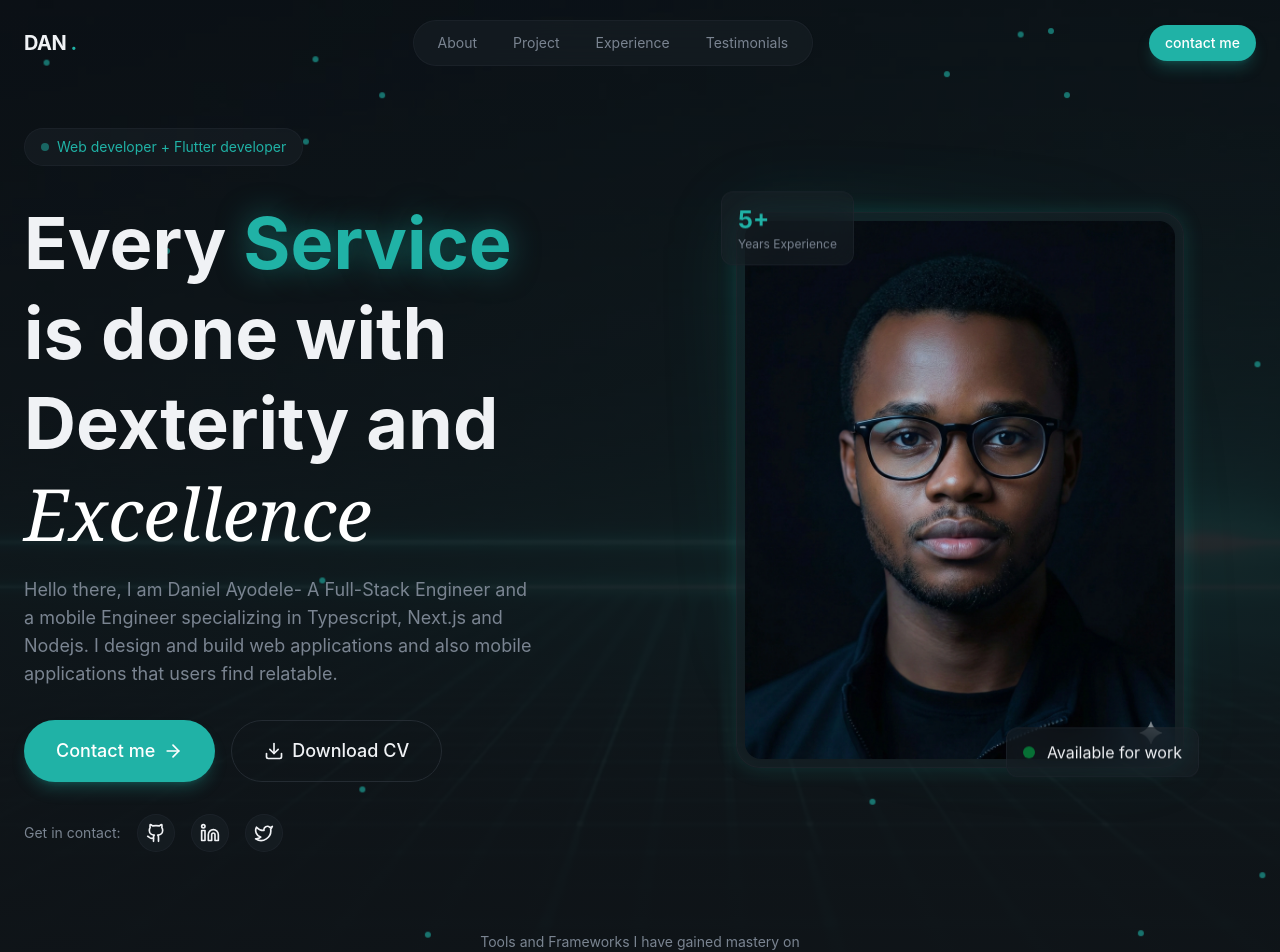
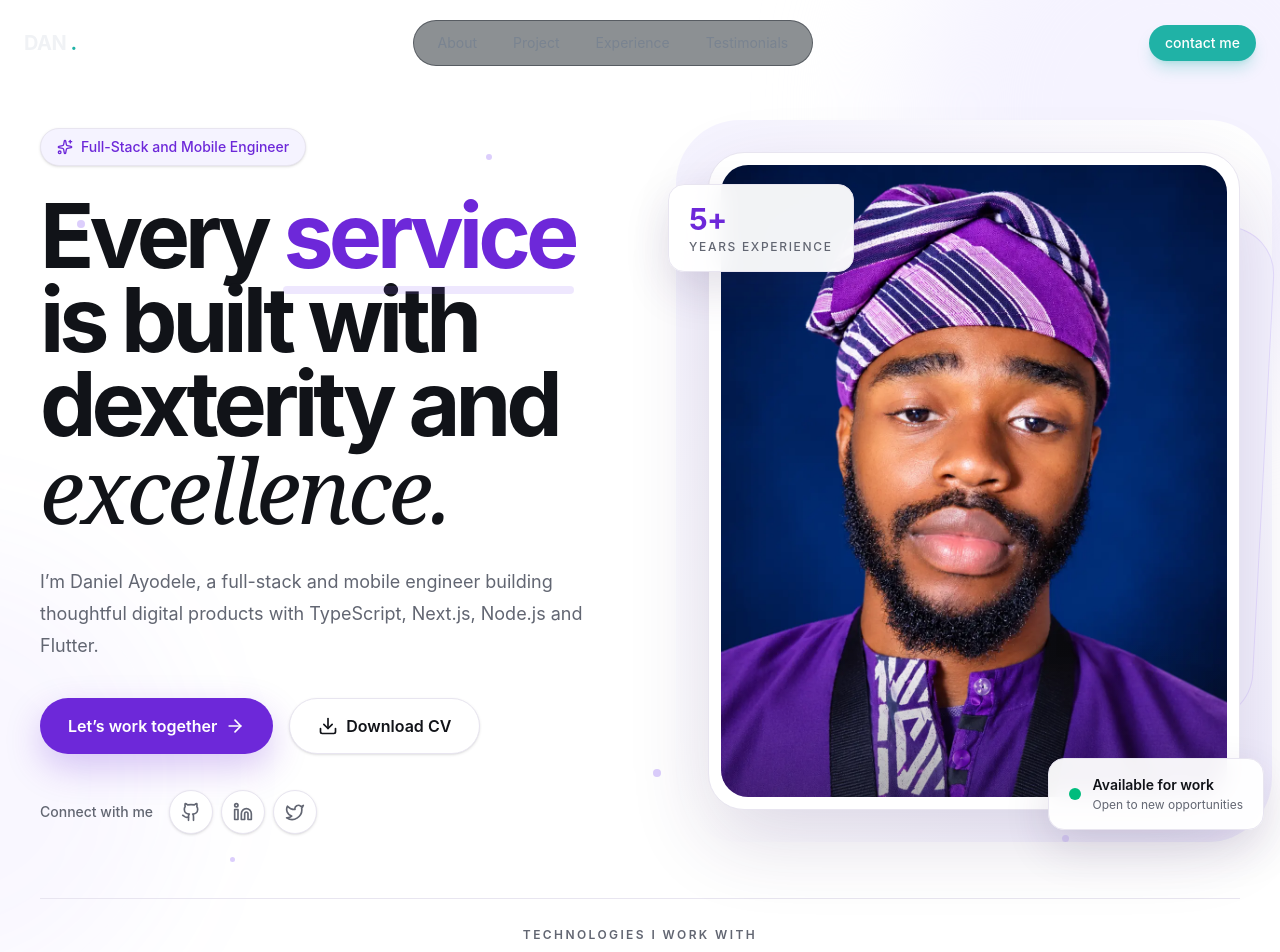
Before and after one commit to Emperor16/Daniel-Portfolio, a React (Vite) app: page / in a window 1280 px wide. Shown: the top 952 px of the page. Built offline with nearby package versions, Linux system fonts and the light colour scheme.

Commit message:
website revamp start phase

```diff
--- a/src/sections/hero.jsx
+++ b/src/sections/hero.jsx
@@ -1,164 +1,246 @@
-import { ArrowRight, Download, Github, Linkedin, Twitter , ChevronDown} from "lucide-react";
-import { Button } from "../components/button";
-import { AnimatedBorderButton } from "../components/animatedBorderButton";
-
+import {
+  ArrowRight,
+  Download,
+  Github,
+  Linkedin,
+  Twitter,
+  Sparkles,
+  ChevronDown,
+} from "lucide-react";
 
 const skills = [
-    "Typescript",
+  "TypeScript",
   "Next.js",
-    "Nodejs",
+  "Node.js",
   "React Native",
   "Flutter",
   "Python",
   "MongoDB",
   "SQL",
   "Git",
-    "Github Actions",
-    "Figma"
-]
+  "GitHub Actions",
+  "Figma",
+];
+
+const socialLinks = [
+  {
+    label: "GitHub",
+    icon: Github,
+    href: "https://github.com/Emperor16",
+  },
+  {
+    label: "LinkedIn",
+    icon: Linkedin,
+    href: "https://www.linkedin.com/in/ayodele-daniel-33484a3a8/",
+  },
+  {
+    label: "X / Twitter",
+    icon: Twitter,
+    href: "https://x.com/DanielO23937500",
+  },
+];
+
+const decorativeDots = [
+  { left: "6%", top: "20%", size: 8 },
+  { left: "18%", top: "78%", size: 5 },
+  { left: "38%", top: "14%", size: 6 },
+  { left: "51%", top: "70%", size: 8 },
+  { left: "68%", top: "12%", size: 5 },
+  { left: "83%", top: "76%", size: 7 },
+  { left: "93%", top: "30%", size: 5 },
+];
 
 export const Hero = () => {
   return (
-        <section className="relative min-h-screen flex items-center overflow-hidden">
-            <div className="absolute inset-0">
-                <img src="/hero-bg.webp" alt="" className="w-full h-full object-cover opacity-40" />
-                <div className="absolute inset-0 bg-gradient-to-b from-background/20 via-background/80 to-background" />
-            </div>
+    <section
+      id="home"
+      className="relative isolate min-h-screen overflow-hidden bg-white text-[#111318]"
+    >
+      {/* Soft background decoration */}
+      <div
+        aria-hidden="true"
+        className="pointer-events-none absolute inset-0 overflow-hidden"
+      >
+        <div className="absolute -right-40 -top-40 h-[540px] w-[540px] rounded-full bg-[#F5F3FF] blur-3xl" />
+        <div className="absolute -left-72 top-1/2 h-[460px] w-[460px] rounded-full bg-[#8B5CF6]/[0.05] blur-3xl" />
 
-            {/* Green Dots */}
-            <div className="absolute inset-0 overflow-hidden pointer-events-none">
-                {[...Array(30)].map((_, i) => (
-                    <div key={i} className="absolute w-1.5 h-1.5 rounded-full opacity-60"
+        <div className="absolute right-[8%] top-[16%] h-64 w-64 rounded-full border border-[#6D28D9]/10" />
+        <div className="absolute right-[11%] top-[20%] h-48 w-48 rounded-full border border-[#6D28D9]/10" />
+
+        {decorativeDots.map((dot, index) => (
+          <span
+            key={index}
+            className="absolute rounded-full bg-[#8B5CF6]/30"
             style={{
-                            backgroundColor: "#20B2A6",
-                            left: `${Math.random() * 100}%`,
-                            top: `${Math.random() * 100}%`,
-                            animation: `slow-drift ${15 + Math.random() * 20}s ease-in-out infinite`,
-                            animationDelay: `${Math.random() * 5}s`
+              left: dot.left,
+              top: dot.top,
+              width: dot.size,
+              height: dot.size,
             }}
           />
         ))}
       </div>
 
-            {/* Contents */}
-            <div className="container mx-auto px-6 pt-32 pb-20 relative z-10">
-                <div className="grid lg:grid-cols-2 gap-12 items-center">
-                    {/* Left Column- for my biography */}
-                    <div className="space-y-8">
-                        <div className="animate-fade-in">
-                            <span className="inline-flex items-center gap-2 px-4 py-2 rounded-full glass text-sm text-primary">
-                                <span className="w-2 h-2 bg-primary rounded-full animate-pulse"></span>
-                                Web developer + Flutter developer
-                            </span>
+      <div className="relative z-10 mx-auto flex min-h-screen max-w-7xl flex-col px-6 pb-10 pt-28 sm:px-8 lg:px-10 lg:pt-32">
+        <div className="grid flex-1 items-center gap-16 lg:grid-cols-[1.05fr_0.95fr] lg:gap-20">
+          {/* Left column */}
+          <div className="max-w-3xl">
+            <div className="mb-7 inline-flex items-center gap-2 rounded-full border border-[#E8E5F0] bg-[#F5F3FF] px-4 py-2 text-sm font-medium text-[#6D28D9] shadow-sm">
+              <Sparkles className="h-4 w-4" aria-hidden="true" />
+              Full-Stack and Mobile Engineer
             </div>
 
-
-                        {/* Headline */}
-                        <div className="space-y-4">
-                            <h1 className="text-5xl md:text-6xl lg:text-7xl font-bold leading-tight animate-fade-in animation-delay-100">
-                                Every <span className="text-primary glow-text"> Service</span><br />is done with
-                                Dexterity and <span className="font-serif italic font-normal text-white"> Excellence</span>
+            <h1 className="max-w-3xl text-[clamp(3.2rem,7vw,6.6rem)] font-bold leading-[0.94] tracking-[-0.055em] text-[#111318]">
+              Every{" "}
+              <span className="relative whitespace-nowrap text-[#6D28D9]">
+                service
+                <span
+                  aria-hidden="true"
+                  className="absolute -bottom-1 left-0 h-2 w-full rounded-full bg-[#8B5CF6]/15"
+                />
+              </span>
+              <br />
+              is built with
+              <br />
+              dexterity and
+              <br />
+              <span className="font-serif font-normal italic tracking-[-0.035em]">
+                excellence.
+              </span>
             </h1>
 
-                            <p className="text-lg text-muted-foreground max-w-lg animate-fade-in">
-                                Hello there, I am Daniel Ayodele- A Full-Stack Engineer and a mobile Engineer specializing in Typescript, Next.js and Nodejs.
-                                I design and build web applications and also mobile applications that users find relatable.
+            <p className="mt-8 max-w-xl text-lg leading-8 text-[#626672]">
+              I’m Daniel Ayodele, a full-stack and mobile engineer building
+              thoughtful digital products with TypeScript, Next.js, Node.js
+              and Flutter.
             </p>
-                        </div>
 
+            <div className="mt-9 flex flex-col gap-4 sm:flex-row sm:items-center">
+              <a
+                href="#contact"
+                className="group inline-flex min-h-14 items-center justify-center gap-2 rounded-full bg-[#6D28D9] px-7 py-3.5 font-semibold text-white shadow-[0_14px_35px_rgba(109,40,217,0.25)] transition duration-300 hover:-translate-y-1 hover:bg-[#5B21B6] hover:shadow-[0_18px_40px_rgba(109,40,217,0.32)] focus:outline-none focus-visible:ring-4 focus-visible:ring-[#8B5CF6]/30"
+              >
+                Let’s work together
+                <ArrowRight
+                  className="h-5 w-5 transition-transform duration-300 group-hover:translate-x-1"
+                  aria-hidden="true"
+                />
+              </a>
 
-                        {/* CTA */}
-                        <div className="flex flex-wrap gap-4 animate-fade-in animation-delay-300">
-                            <a href="#contact" className="relative overflow-hidden rounded-full font-medium focus:outline-none focus-visible:ring-2 focus-visible:ring-primary bg-primary text-primary-foreground hover:bg-primary/90 shadow-lg shadow-primary/25 px-8 py-4 text-lg inline-flex items-center gap-2">
-                                <span className="relative flex items-center justify-center gap-2"> Contact me  <ArrowRight className="w-5 h-5" /> </span>
-                            </a>
-                            <a href="/Ayodele_Daniel_Olamide_Resume.pdf" download className="group relative text-foreground transition-all duration-300 focus:outline-none focus-visible:ring-2 focus-visible:ring-primary focus-visible:ring-offset-2 px-8 py-4 text-lg font-medium rounded-full inline-flex items-center cursor-pointer bg-transparent border border-border">
-                                <svg
-                                    className="absolute inset-0 w-full h-full pointer-events-none"
-                                    viewBox="0 0 200 60"
-                                    preserveAspectRatio="none"
-                                    style={{ overflow: "visible" }}
+              <a
+                href="/Ayodele_Daniel_Olamide_Resume.pdf"
+                download
+                className="inline-flex min-h-14 items-center justify-center gap-2 rounded-full border border-[#E8E5F0] bg-white px-7 py-3.5 font-semibold text-[#111318] shadow-sm transition duration-300 hover:-translate-y-1 hover:border-[#8B5CF6]/50 hover:bg-[#F5F3FF] hover:text-[#6D28D9] focus:outline-none focus-visible:ring-4 focus-visible:ring-[#8B5CF6]/20"
               >
-                                    <path
-                                        d="M 30,1 A 29,29 0 0 0 1,30 L 1,30 A 29,29 0 0 0 30,59 L 170,59 A 29,29 0 0 0 199,30 L 199,30 A 29,29 0 0 0 170,1 Z"
-                                        fill="none"
-                                        stroke="var(--color-primary)"
-                                        strokeWidth="2"
-                                        strokeDasharray="150 450"
-                                        strokeDashoffset="0"
-                                        strokeLinecap="round"
-                                        strokeLinejoin="round"
-                                        className="neon-border-path"
-                                    />
-                                </svg>
-                                <span className="relative z-10 flex items-center justify-center gap-2">
-                                    <Download className="w-5 h-5" /> Download CV
-                                </span>
+                <Download className="h-5 w-5" aria-hidden="true" />
+                Download CV
               </a>
             </div>
 
-                        {/* Social Links */}
-                        <div className="flex items-center gap-4 animate-fade-in animation-delay-100">
-                            <span className="text-sm text-muted-foreground">Get in contact: </span>
-                            {[
-                                { icon: Github, href: "https://github.com/Emperor16" },
-                                { icon: Linkedin, href: "https://www.linkedin.com/in/ayodele-daniel-33484a3a8/" },
-                                { icon: Twitter, href: "https://x.com/DanielO23937500" }
-                            ].map((social, idx) => (
-                                <a key={idx} href={social.href} target="_blank" rel="noopener noreferrer" className="p-2 rounded-full glass hover:bg-primary/10 hover:text-primary transition-all duration-300">
-                                    <social.icon className="w-5 h-5" />
+            <div className="mt-9 flex flex-wrap items-center gap-4">
+              <span className="text-sm font-medium text-[#626672]">
+                Connect with me
+              </span>
+
+              <div className="flex items-center gap-2">
+                {socialLinks.map(({ label, icon: Icon, href }) => (
+                  <a
+                    key={label}
+                    href={href}
+                    target="_blank"
+                    rel="noopener noreferrer"
+                    aria-label={label}
+                    title={label}
+                    className="flex h-11 w-11 items-center justify-center rounded-full border border-[#E8E5F0] bg-white text-[#626672] shadow-sm transition duration-300 hover:-translate-y-1 hover:border-[#8B5CF6]/40 hover:bg-[#F5F3FF] hover:text-[#6D28D9] focus:outline-none focus-visible:ring-4 focus-visible:ring-[#8B5CF6]/20"
+                  >
+                    <Icon className="h-5 w-5" aria-hidden="true" />
                   </a>
-                            ))}
-                        </div>
-                    </div>
-                    {/* Right Column - for profile image of Daniel init */}
-                    <div className="relative animate-fade-in  animation-delay-300">
-
-                        {/* Daniel Profile */}
-                        <div className="relative max-w-md mx-auto">
-                            <div className="absolute inset-0 rounded-3xl bg-gradient-to-br from-primary/30 via-transparent to-primary/10 blur-2xl animate-pulse"
-                            />
-                            <div className="relative glass rounded-3xl p-2 glow-border">
-                                <img loading="lazy" className="w-full aspect-[4/5] object-cover rounded-2xl" src="/profile-photo.webp" alt="Daniel Ayodele" />
-                                {/* floating badge */}
-                                <div className="absolute -bottom-4 -right-4 glass rounded-xl px-4 py-3 animate-float">
-                                    <div className="flex items-center gap-3">
-                                        <div className="w-3 h-3 bg-green-500 rounded-full animate-pulse"></div>
-                                        <span>Available for work </span>
-                                    </div>
-                                </div>
-                                {/* stats badge */}
-                                <div className="absolute -top-4 -left-4 glass rounded-xl px-4 py-3 animate-float animation-delay-500">
-                                    <div className="text-2xl font-bold text-primary">5+</div>
-                                    <div className="text-xs text-muted-foreground">Years Experience</div>
-                                </div>
-                            </div>
-                        </div>
-                    </div>
-                </div>
-                {/* Skills Cloud */}
-                <div className="mt-20 animate-fade-in animation-delay-200">
-                    <p className="text-sm text-muted-foreground mb-6 text-center">Tools and Frameworks I have gained mastery on</p>
-                    <div className="relative overflow-hidden">
-                        <div className="flex animate-auto-carousel">
-                            {[...skills.map((s, i) => ({ skill: s, id: `a-${i}` })), ...skills.map((s, i) => ({ skill: s, id: `b-${i}` }))].map((item) => (
-                                <div key={item.id} className="flex-shrink-0 px-8 py-4">
-                                    <span className="text-xl font-semibold text-muted-foreground/50 hover:text-muted-foreground transition-colors">{item.skill}</span>
-                                </div>
                 ))}
               </div>
             </div>
           </div>
 
-                <div className="absolute bottom-8 left-1/2 transform -translate-x-1/2 animate-bounce animation-delay-300">
+          {/* Right column */}
+          <div className="relative mx-auto w-full max-w-[570px] lg:mx-0">
+            <div
+              aria-hidden="true"
+              className="absolute -inset-8 -z-10 rounded-[4rem] bg-gradient-to-br from-[#F5F3FF] via-white to-[#8B5CF6]/10"
+            />
+
+            <div
+              aria-hidden="true"
+              className="absolute -right-6 top-16 -z-10 h-[75%] w-[90%] rotate-3 rounded-[3rem] border border-[#8B5CF6]/15 bg-[#F5F3FF]"
+            />
+
+            <div className="relative rounded-[2.25rem] border border-[#E8E5F0] bg-white p-3 shadow-[0_30px_80px_rgba(59,33,94,0.16)]">
+              <div className="relative overflow-hidden rounded-[1.7rem] bg-[#F5F3FF]">
+                <img
+                  src="/daniel_profile.webp"
+                  alt="Portrait of Daniel Ayodele"
+                  className="aspect-[4/5] w-full object-cover object-top"
+                  fetchPriority="high"
+                />
+
+                <div className="pointer-events-none absolute inset-x-0 bottom-0 h-40 bg-gradient-to-t from-[#111318]/35 to-transparent" />
+              </div>
+            </div>
+
+            {/* Experience card */}
+            <div className="absolute -left-4 top-8 rounded-2xl border border-[#E8E5F0] bg-white/95 px-5 py-4 shadow-[0_18px_45px_rgba(59,33,94,0.14)] backdrop-blur-md sm:-left-10">
+              <div className="text-3xl font-bold tracking-tight text-[#6D28D9]">
+                5+
+              </div>
+              <div className="mt-0.5 text-xs font-medium uppercase tracking-[0.14em] text-[#626672]">
+                Years experience
+              </div>
+            </div>
+
+            {/* Availability card */}
+            <div className="absolute -bottom-5 right-2 flex items-center gap-3 rounded-2xl border border-[#E8E5F0] bg-white/95 px-5 py-4 shadow-[0_18px_45px_rgba(59,33,94,0.14)] backdrop-blur-md sm:-right-6">
+              <span className="relative flex h-3 w-3">
+                <span className="absolute inline-flex h-full w-full animate-ping rounded-full bg-emerald-400 opacity-70" />
+                <span className="relative inline-flex h-3 w-3 rounded-full bg-emerald-500" />
+              </span>
+
+              <div>
+                <p className="text-sm font-semibold text-[#111318]">
+                  Available for work
+                </p>
+                <p className="mt-0.5 text-xs text-[#626672]">
+                  Open to new opportunities
+                </p>
+              </div>
+            </div>
+          </div>
+        </div>
+
+        {/* Skills */}
+        <div className="mt-24 border-t border-[#E8E5F0] py-7 lg:mt-16">
+          <p className="mb-5 text-center text-xs font-semibold uppercase tracking-[0.2em] text-[#626672]">
+            Technologies I work with
+          </p>
+
+          <div className="flex flex-wrap items-center justify-center gap-x-8 gap-y-4">
+            {skills.map((skill) => (
+              <span
+                key={skill}
+                className="text-sm font-semibold text-[#626672] transition-colors duration-300 hover:text-[#6D28D9]"
+              >
+                {skill}
+              </span>
+            ))}
+          </div>
+        </div>
+
         <a
           href="#about"
-                    className="flex flex-col items-center gap-2 text-muted-foreground hover:text-primary transition-colors">
-                            <span className="text-sm uppercase tracking-wider">Scroll</span>
-                        <ChevronDown className="w-6 h-6" />
+          aria-label="Scroll to about section"
+          className="mx-auto mt-2 hidden flex-col items-center gap-1 text-xs font-semibold uppercase tracking-[0.18em] text-[#626672] transition-colors hover:text-[#6D28D9] lg:flex"
+        >
+          Scroll
+          <ChevronDown className="h-5 w-5 animate-bounce" aria-hidden="true" />
         </a>
-                </div>
       </div>
     </section>
   );
-}
+};
```
Lines whose indentation alone changed are shown as unchanged.
